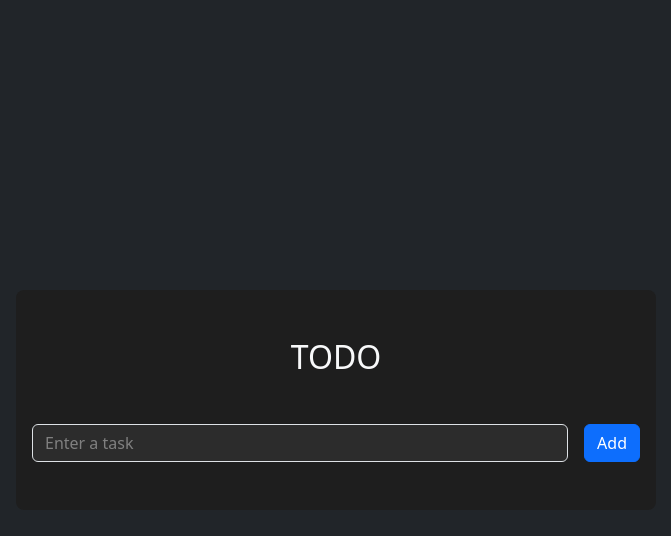
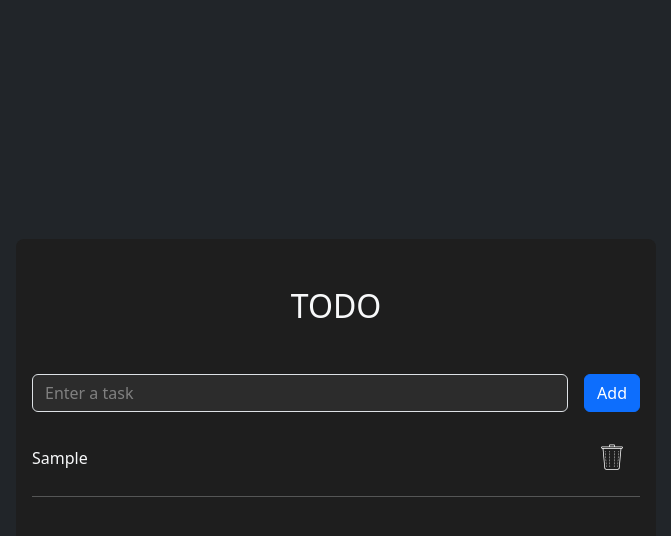
Before and after one commit to Mudassir-Ali-Khan/myappreact, a React (Create React App) app: page / in a window 1280 px wide. Both pictures are taken after typing "Sample" into the empty fields and a click on the button "Add". Shown: the top 536 px of the page, without its empty margins (304-975 px from the left). Built offline with nearby package versions, Linux system fonts and the light colour scheme.

Commit message:
corrected logic

```diff
--- a/src/pages/Todo/Todo.jsx
+++ b/src/pages/Todo/Todo.jsx
@@ -50,7 +50,7 @@ const Todo = () => {
           return <div key={index}>
             <div className='d-flex justify-content-between align-items-center mt-4'>
                 <span>{todo}</span>
-                <button className='btn' onClick={deleteTodo(index)}>
+                <button className='btn' onClick={()=>{deleteTodo(index)}}>
                     <TrashSvg />
                 </button>
             </div>
```
